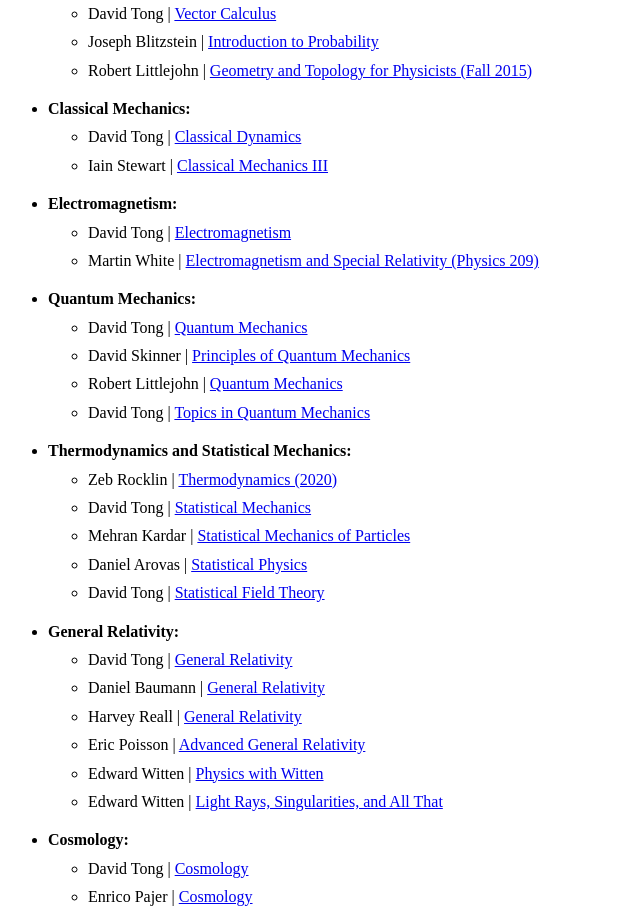
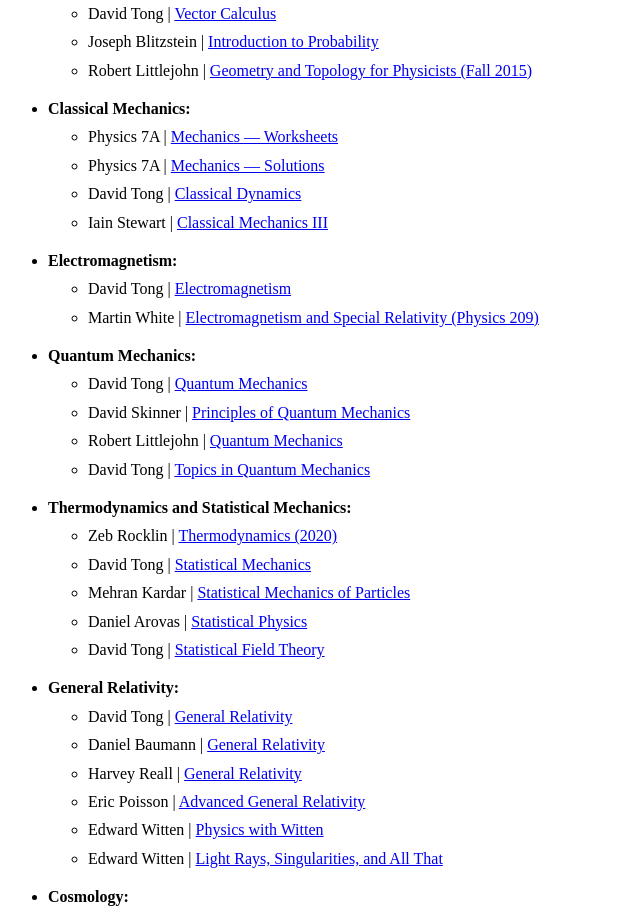
Before and after one commit to abelphysics/abelphysics.github.io, a plain HTML site: page index.html in a window 1280 px wide. Shown: the part 927-1839 px from the top of the page, without its empty margins (0-640 px from the left). Drawn offline with Linux system fonts and the light colour scheme.

Commit message:
minor changes

```diff
--- a/index.html
+++ b/index.html
@@ -142,6 +142,19 @@
          <li>
   <strong>Classical Mechanics:</strong>
   <ul>
+
+<li>
+  Physics 7A |
+  <a href="notes/Physics7A-Worksheets.pdf">
+    Mechanics — Worksheets
+  </a>
+</li>
+<li>
+  Physics 7A |
+  <a href="notes/Physics7A-Solutions.pdf">
+    Mechanics — Solutions
+  </a>
+</li>
     <li>
       David Tong |
       <a href="https://davidtong.org/teaching/classical-dynamics/">
```
